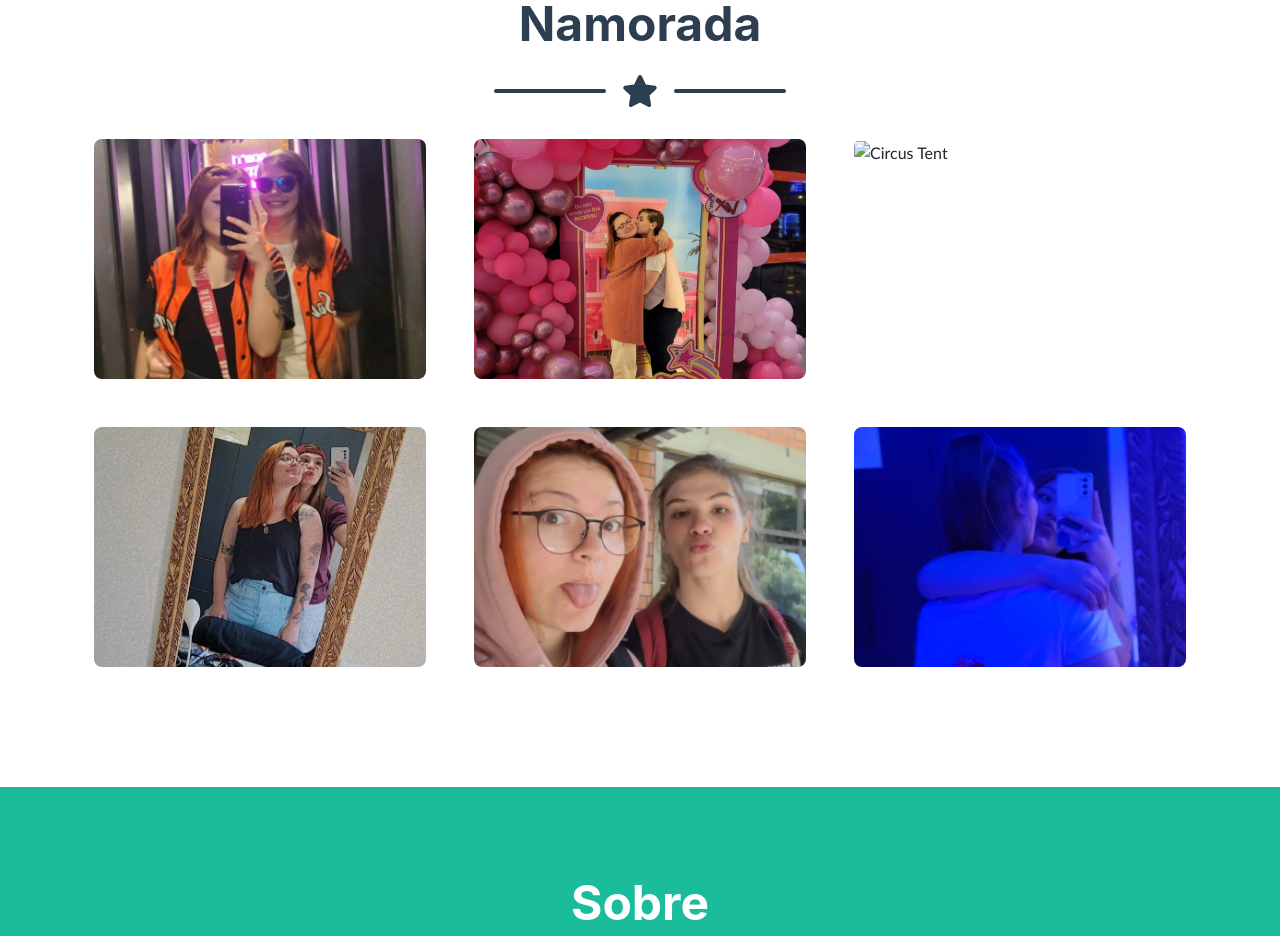
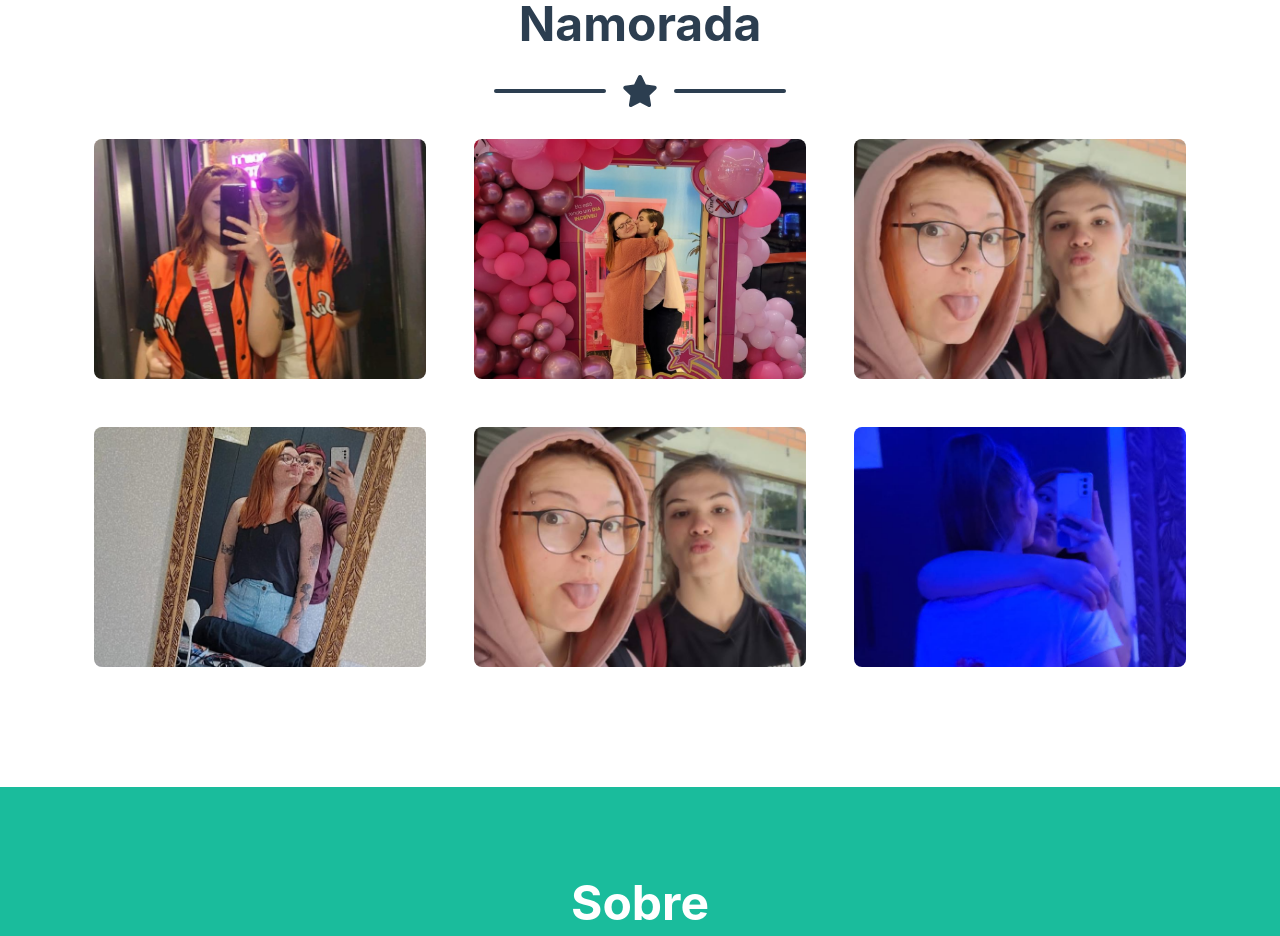
Before and after one commit to LopesBrendinha/LopesBrendinha, a plain HTML site: page index.html in a window 1280 px wide. Shown: the part 860-1796 px from the top of the page. Drawn offline with nearby package versions, Linux system fonts and the light colour scheme; files whose address does not match are found by name; a web font is replaced by a local one.

Commit message:
Update index.html

```diff
--- a/index.html
+++ b/index.html
@@ -78,7 +78,7 @@
                         <div class="portfolio-item mx-auto" data-toggle="modal" data-target="#portfolioModal2">
                             <div class="portfolio-item-caption d-flex align-items-center justify-content-center h-100 w-100">
                                 <div class="portfolio-item-caption-content text-center text-white"><i class="fas fa-plus fa-3x"></i></div>
-                            </div><img class="img-fluid" src="assets/img/portfolio/WhatsApp Image 2023-12-20 at 15.29.22.jpeg" alt="Circus Tent"/>
+                            </div><img class="img-fluid" src="asserts/img/portfolio/WhatsApp%20Image%202023-12-20%20at%2015.29.23%20(1).jpeg" alt="Circus Tent"/>
                         </div>
                     </div>
                     <div class="col-md-6 col-lg-4 mb-5">
```
